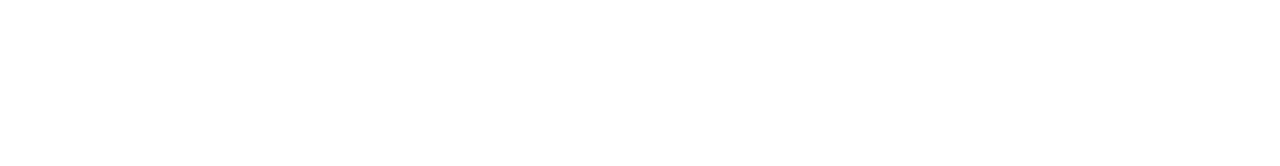
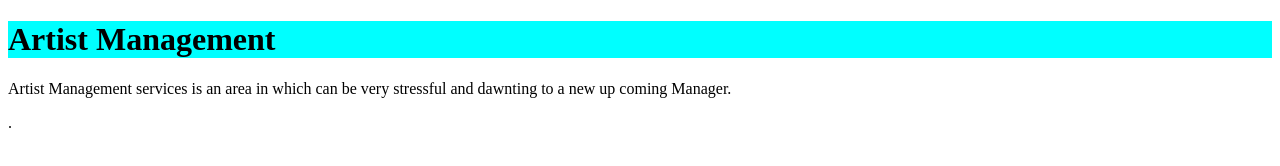
Before and after one commit to AaronB76/Internos-Management-project.js, a plain HTML site: page page2.html in a window 1280 px wide. Drawn offline with Linux system fonts and the light colour scheme.

Commit message:
update 9 commit

```diff
--- a/page2.html
+++ b/page2.html
@@ -9,12 +9,15 @@
     <meta name="viewport" content="width=device-width, initial-scale=1.0">
     <script defer src="script.js"></script>
     <link rel="stylesheet" href="styles.css"/>
-    <title> Internos Management And Talent Services</title>
+    <title> Artist Management</title>
     <meta charset="UTF-8">
     <meta name="viewport" content="width=device-width, initial-scale=1.0">
     <title>Document</title>
 </head>
 <body>
+    <h1 class="InternosM"> Artist Management</h1>
+    <p>Artist Management services is an area in which can be very stressful and dawnting to a new up coming Manager.
+    </p>.
 
 </body>
 </html>
```
